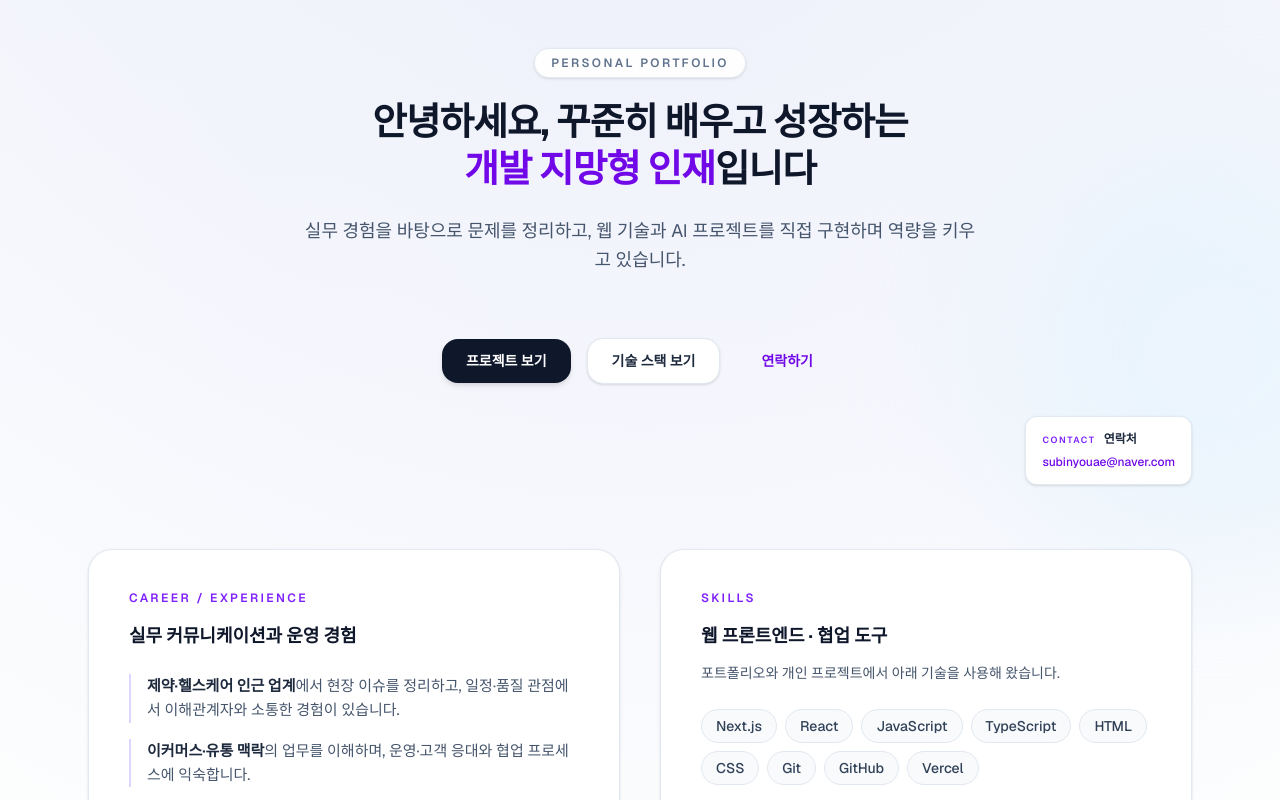
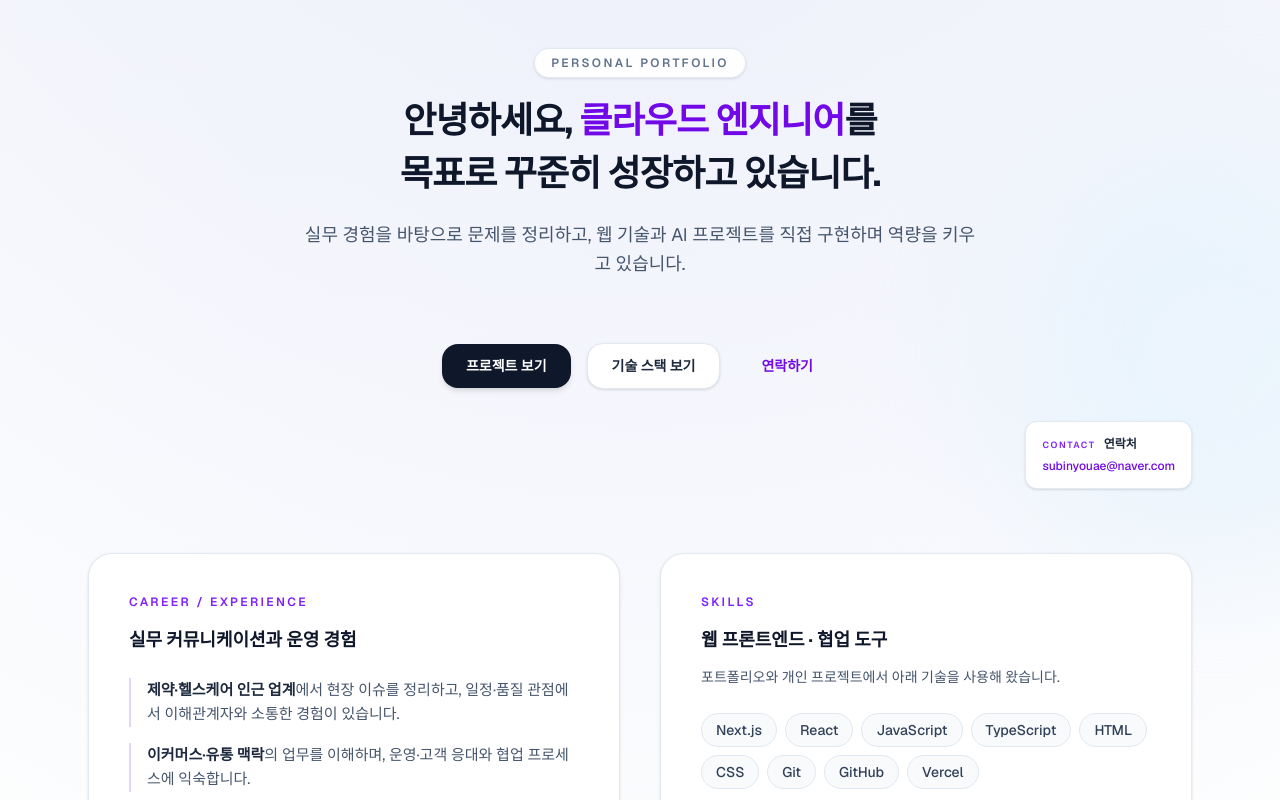
Before and after one commit to Journey910/next-test, a Next.js app: page / in a window 1280 px wide. Shown: the top 800 px of the page. Built offline with nearby package versions, Linux system fonts and the light colour scheme.

Commit message:
포트폴리오 디자인  수정

```diff
--- a/app/page.tsx
+++ b/app/page.tsx
@@ -95,10 +95,14 @@ export default function Home() {
           <p className="mb-5 inline-flex items-center rounded-full border border-slate-200/90 bg-white/90 px-4 py-1.5 text-[11px] font-semibold uppercase tracking-[0.2em] text-slate-500 shadow-sm backdrop-blur-sm sm:text-xs">
             Personal Portfolio
           </p>
-          <h1 className="mx-auto text-balance text-2xl font-bold leading-snug tracking-tight text-slate-900 sm:text-3xl md:text-4xl lg:text-[2.35rem] lg:leading-tight">
-            안녕하세요, 꾸준히 배우고 성장하는
-            <br className="hidden sm:block" />
-            <span className="text-violet-700"> 개발 지망형 인재</span>입니다
+          <h1 className="mx-auto max-w-4xl text-balance text-2xl font-bold leading-snug tracking-tight text-slate-900 sm:text-3xl md:text-4xl lg:leading-tight">
+            <span className="block">
+              안녕하세요,{" "}
+              <span className="text-violet-700">클라우드 엔지니어</span>를
+            </span>
+            <span className="mt-1 block sm:mt-2">
+              목표로 꾸준히 성장하고 있습니다.
+            </span>
           </h1>
           <p className="mx-auto mt-6 max-w-2xl text-pretty text-base leading-relaxed text-slate-600 sm:text-lg">
             실무 경험을 바탕으로 문제를 정리하고, 웹 기술과 AI 프로젝트를 직접
```
